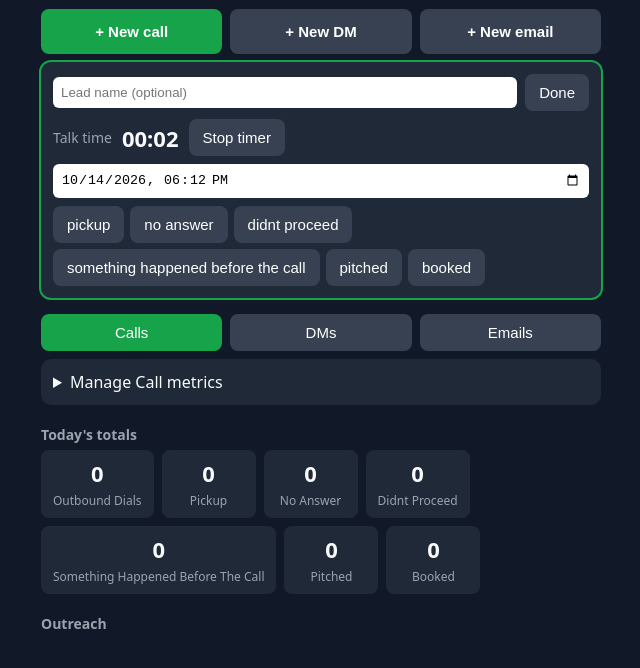
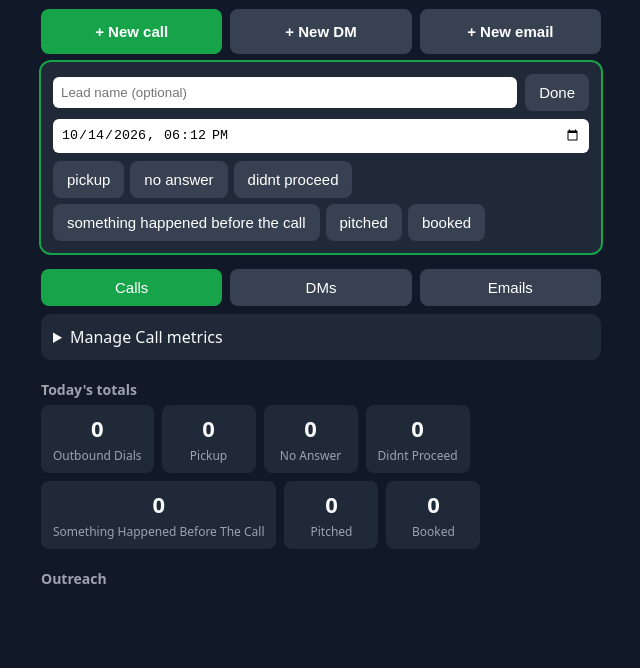
Before and after one commit to KlintLee115/setting-data, a browser extension: page tracker/index.html in a window 1280 px wide. Both pictures are taken after a click on the button "+ New call". Shown: the part 56-724 px from the top of the page, without its empty margins (319-959 px from the left). Drawn offline with Linux system fonts and the light colour scheme.

Commit message:
removed timer

```diff
--- a/tracker/index.html
+++ b/tracker/index.html
@@ -25,8 +25,6 @@
   .top{display:flex;gap:8px;align-items:center}
   .top input{flex:1;min-width:0}
   .call-time{width:100%;box-sizing:border-box;margin-top:8px}
-  .timer{display:flex;align-items:center;gap:10px;margin-top:8px;color:#9ca3af;font-size:14px}
-  .timer span{color:#f9fafb;font-size:22px;font-weight:700;font-variant-numeric:tabular-nums}
   .meta{color:#9ca3af;font-size:13px;white-space:nowrap}
   .sum{display:flex;flex-wrap:wrap;gap:8px}
   .sum div{background:#1f2937;border-radius:8px;padding:8px 12px;text-align:center;min-width:70px}
--- a/tracker/tracker.js
+++ b/tracker/tracker.js
@@ -198,34 +198,17 @@ function tagButtons(call) {
   return wrap;
 }
 
-const talkMs = (call) => (call.talkMs || 0) + (call.timerStart ? Math.max(0, Date.now() - new Date(call.timerStart).getTime()) : 0);
-const formatTalk = (ms) => {
-  const s = Math.floor(ms / 1000);
-  return `${pad2(Math.floor(s / 60))}:${pad2(s % 60)}`;
-};
-function stopTimer(call) {
-  if (!call || !call.timerStart) return;
-  call.talkMs = talkMs(call);
-  delete call.timerStart;
-}
-setInterval(() => {
-  const el = document.getElementById('talkTimer');
-  const active = calls.find((c) => c.id === activeId);
-  if (el && active && (!active.channel || active.channel === 'call')) el.textContent = formatTalk(talkMs(active));
-}, 500);
-
 const hasResult = (call) => stagesFor(call).some((s) => call[field(s, chOf(call))]) || (chOf(call) !== 'call' && !!call.msgText);
 function describe(call) {
   const tags = stagesFor(call).filter((s) => call[field(s, chOf(call))]);
   if (chOf(call) !== 'call' && call.msgText) tags.unshift(`sent: ${call.msgText}`);
   if (call.done === false) return 'in progress (not counted until Done)' + (tags.length ? ': ' + tags.join(' › ') : '');
-  const talk = (call.talkMs && (!call.channel || call.channel === 'call')) ? ` · talk ${formatTalk(call.talkMs)}` : '';
   const context = [];
   if (call.didntProceed && reasonText(call)) context.push(reasonText(call));
   if (call.somethingBeforeCall && call.somethingBeforeCallContext) context.push(`before call: ${call.somethingBeforeCallContext}`);
   if (call.somethingBeforeText && call.somethingBeforeTextContext) context.push(`before text: ${call.somethingBeforeTextContext}`);
   if (call.channel === 'email' && call.subject) context.push(`subject: ${call.subject}`);
-  return (tags.length ? tags.join(' › ') + (context.length ? ` (${context.join('; ')})` : '') : 'no result yet') + talk;
+  return (tags.length ? tags.join(' › ') + (context.length ? ` (${context.join('; ')})` : '') : 'no result yet');
 }
 
 function renderMetrics() {
@@ -280,18 +263,6 @@ function render() {
       dateEl.value = dayOf(updatedTime);
       save();
     };
-    let timer;
-    if (!active.channel || active.channel === 'call') {
-      timer = document.createElement('div'); timer.className = 'timer';
-      const timerText = document.createElement('span'); timerText.id = 'talkTimer'; timerText.textContent = formatTalk(talkMs(active));
-      const timerBtn = document.createElement('button');
-      timerBtn.textContent = active.timerStart ? 'Stop timer' : 'Resume timer';
-      timerBtn.onclick = () => {
-        if (active.timerStart) stopTimer(active); else active.timerStart = new Date().toISOString();
-        save();
-      };
-      timer.append('Talk time ', timerText, timerBtn);
-    }
     let subject;
     if (active.channel === 'email') {
       subject = document.createElement('input');
@@ -312,14 +283,12 @@ function render() {
       msgField.onchange = () => { active.msgText = msgField.value.trim(); save(); };
     }
     const done = document.createElement('button'); done.textContent = 'Done'; done.onclick = () => {
-      stopTimer(active);
       if (hasResult(active)) active.done = true; else calls = calls.filter((x) => x !== active);
       activeId = null; autoLead = '';
       save();
     };
     top.append(name, done);
     card.append(top);
-    if (timer) card.append(timer);
     if (subject) card.append(subject);
     if (msgField) card.append(msgField);
     card.append(entryTime, tagButtons(active));
@@ -418,9 +387,9 @@ function render() {
         console.warn('Ignoring invalid saved GoHighLevel lead URL.', error);
       }
     }
-    const edit = document.createElement('button'); edit.className = 'x'; edit.textContent = 'edit';     edit.onclick = () => { stopTimer(calls.find((x) => x.id === activeId)); activeId = call.id; viewChannel = chOf(call); save(); };
+    const edit = document.createElement('button'); edit.className = 'x'; edit.textContent = 'edit'; edit.onclick = () => { activeId = call.id; viewChannel = chOf(call); save(); };
     const del = document.createElement('button'); del.className = 'x'; del.textContent = 'delete';
-        del.onclick = () => { if (confirm(`Delete this ${CHANNEL_LABEL[chOf(call)].toLowerCase()}?`)) { calls = calls.filter((c) => c !== call); save(); } };
+    del.onclick = () => { if (confirm(`Delete this ${CHANNEL_LABEL[chOf(call)].toLowerCase()}?`)) { calls = calls.filter((c) => c !== call); save(); } };
     const spacer = document.createElement('span'); spacer.style.flex = '1';
     top.append(spacer, edit, del);
     const s = document.createElement('div'); s.className = 'summary'; s.textContent = describe(call);
@@ -433,10 +402,9 @@ function startEntry(channel) {
   if (open && !hasResult(open)) {
     if ((open.channel || 'call') === channel) return;
     calls = calls.filter((x) => x !== open);
-  } else if (open) { stopTimer(open); open.done = true; }
+  } else if (open) open.done = true;
   const now = new Date().toISOString();
   const entry = { id: crypto.randomUUID(), channel, time: now, lead: currentGhlLead, leadUrl: currentGhlUrl, done: false };
-  if (channel === 'call') { entry.talkMs = 0; entry.timerStart = now; }
   calls.push(entry); activeId = entry.id; viewChannel = channel; autoLead = currentGhlLead; save();
 }
 document.getElementById('newCall').onclick = () => startEntry('call');
```
